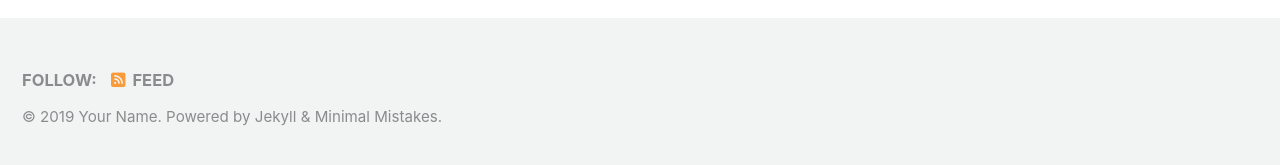
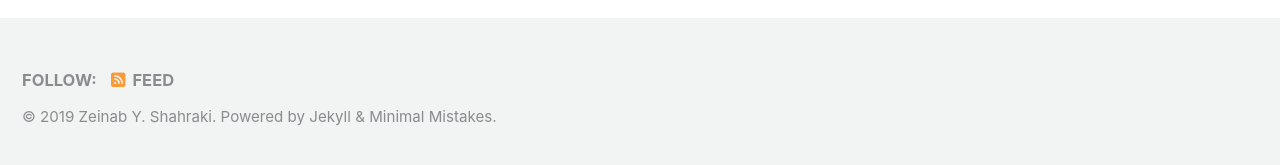
Before and after one commit to z1shahraki/z1shahraki.github.io, a Jekyll site: the page built from index.html, in a window 1280 px wide and 900 px high, scrolled down 222 px. Shown: the part 727-892 px from the top of the window. Built offline with Jekyll 4.4.1, drawn with Linux system fonts in a browser that asks for light colours; cached includes are drawn as plain includes; nearby versions of some CDN libraries; the list of posts is cut into pages by our own code; some of the changed text lies outside the part shown.

Commit message:
new gith2

```diff
--- a/_config.yml
+++ b/_config.yml
@@ -16,11 +16,11 @@ minimal_mistakes_skin    : "default" # "air", "aqua", "contrast", "dark", "dirt"
 
 # Site Settings
 locale                   : "en-US"
-title                    : "Site Title"
+title                    : "Zeinab Y. Shahraki"
 title_separator          : "-"
 subtitle                 : # site tagline that appears below site title in masthead
-name                     : "Your Name"
-description              : "An amazing website."
+name                     : "Zeinab Y. Shahraki"
+description              : "Portfolio"
 url                      : # the base hostname & protocol for your site e.g. "https://mmistakes.github.io"
 baseurl                  : # the subpath of your site, e.g. "/blog"
 repository               : # GitHub username/repo-name e.g. "mmistakes/minimal-mistakes"
```
